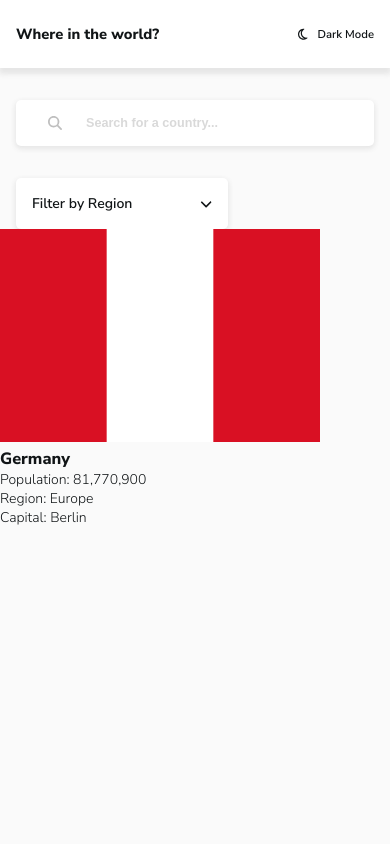
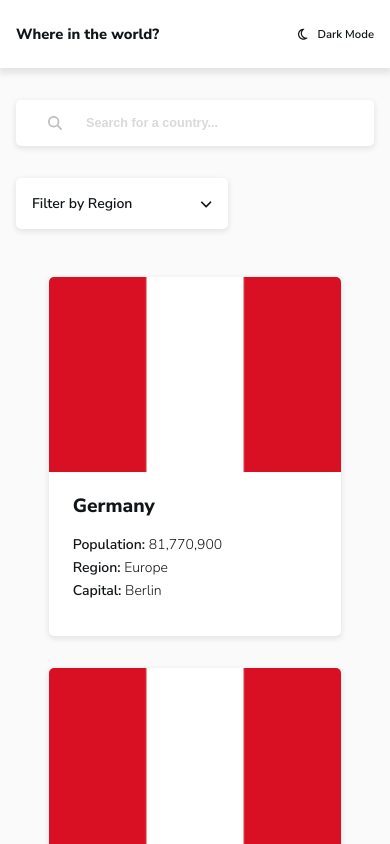
Before and after one commit to HeinMinThant117/rest-countries-react, a React (Create React App) app: page / in a window 390 px wide. Shown: the top 844 px of the page. Built offline with nearby package versions, Linux system fonts and the light colour scheme.

Commit message:
Added responsive design for country cards

```diff
--- a/public/index.html
+++ b/public/index.html
@@ -30,7 +30,7 @@
       work correctly both with client-side routing and a non-root public URL.
       Learn how to configure a non-root public URL by running `npm run build`.
     -->
-    <title>React App</title>
+    <title>Rest Countries</title>
   </head>
   <body>
     <noscript>You need to enable JavaScript to run this app.</noscript>
--- a/src/components/CountryCard.js
+++ b/src/components/CountryCard.js
@@ -1,19 +1,23 @@
 import React from "react";
+import styles from "./CountryCard.module.css";
 
 const CountryCard = () => {
   return (
-    <div>
+    <div className={styles.container}>
       <img src={require("../assets/pe.png")} />
+      <div className={styles.infoContainer}>
         <h3>Germany</h3>
         <p>
-        Population: <span>81,770,900</span>
+          <span>Population: </span> 81,770,900
         </p>
         <p>
-        Region: <span>Europe</span>
+          <span>Region: </span> Europe
         </p>
         <p>
-        Capital: <span>Berlin</span>
+          <span>Capital: </span> Berlin
         </p>
+      </div>
+      <div></div>
     </div>
   );
 };
--- /dev/null
+++ b/src/components/CountryCard.module.css
@@ -0,0 +1,32 @@
+.container {
+  background: white;
+  width: 75%;
+  margin: 1rem auto;
+  border-radius: 5px;
+  box-shadow: 0px 2px 5px 1px hsl(0, 0%, 90%);
+}
+
+.container img {
+  width: 100%;
+  border-top-left-radius: 5px;
+  border-top-right-radius: 5px;
+}
+
+.infoContainer {
+  padding: 0 1.5rem;
+  padding-bottom: 2rem;
+}
+
+.infoContainer h3 {
+  font-size: 1.2rem;
+  margin-top: 1rem;
+  margin-bottom: 1rem;
+}
+
+.infoContainer p {
+  margin-bottom: 0.25rem;
+}
+
+.infoContainer span {
+  font-weight: 600;
+}
--- a/src/components/CountryList.js
+++ b/src/components/CountryList.js
@@ -1,9 +1,13 @@
 import React from "react";
 import CountryCard from "./CountryCard";
+import styles from "./CountryList.module.css";
 
 const CountryList = () => {
   return (
-    <div>
+    <div className={styles.container}>
+      <CountryCard />
+      <CountryCard />
+      <CountryCard />
       <CountryCard />
     </div>
   );
--- /dev/null
+++ b/src/components/CountryList.module.css
@@ -0,0 +1,23 @@
+.container {
+  display: grid;
+  grid-template-columns: 1fr;
+  margin-top: 2rem;
+}
+
+@media only screen and (min-width: 768px) {
+  .container {
+    grid-template-columns: 1fr 1fr;
+  }
+}
+
+@media only screen and (min-width: 1024px) {
+  .container {
+    grid-template-columns: 1fr 1fr 1fr ;
+  }
+}
+
+@media only screen and (min-width: 1440px) {
+  .container {
+    grid-template-columns: 1fr 1fr 1fr 1fr ;
+  }
+}
```
Lines whose indentation alone changed are shown as unchanged.
